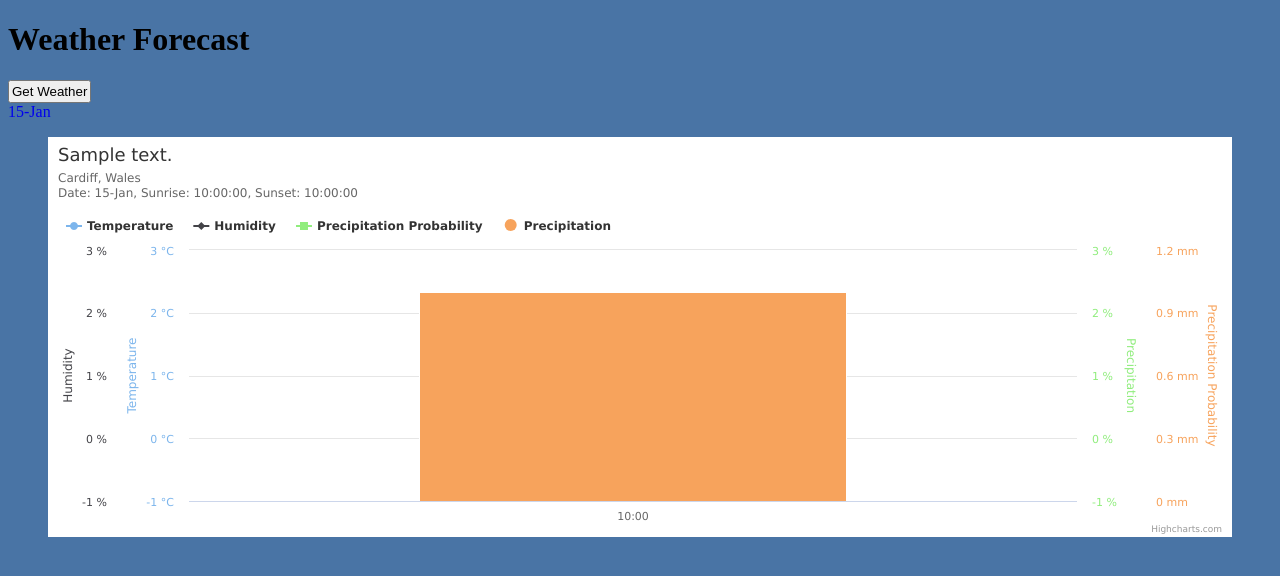
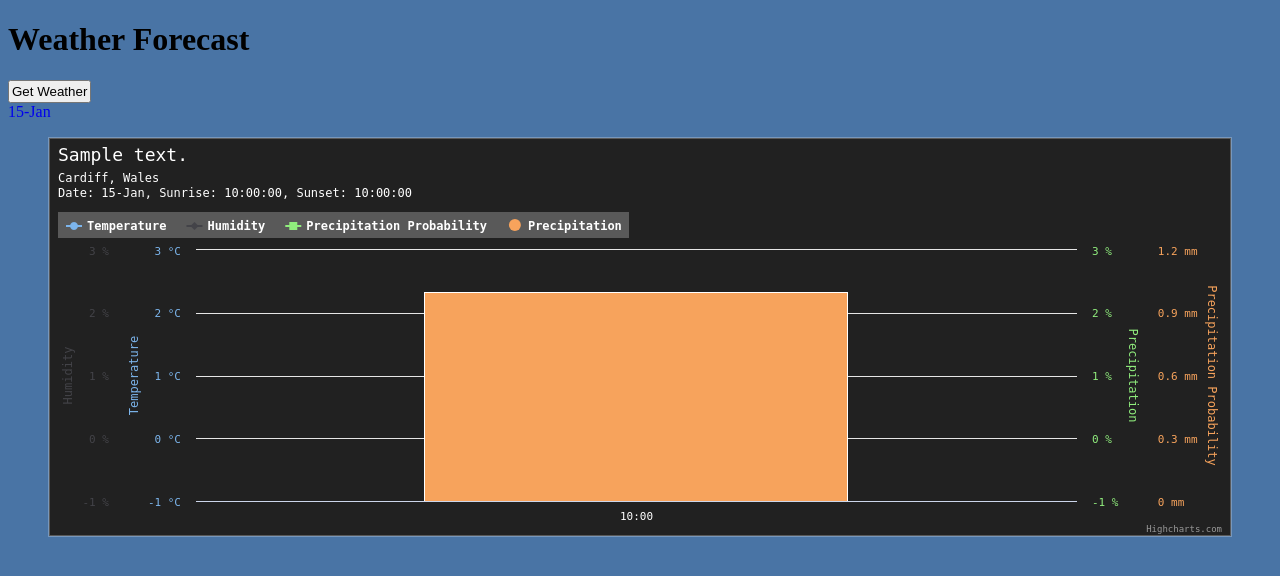
Before and after one commit to PetercSnk/web-app-garden, a Flask app: page /weather/1 in a window 1280 px wide. Shown: the part 46-622 px from the top of the page. Run offline with Flask 3, Linux system fonts and the light colour scheme; a user stored in the database is signed in; tables that the repository leaves empty hold one stand-in row (values such as "Sample post").

Commit message:
changed color and font of chart

```diff
--- a/web-application-bp/app/weather/templates/weather/weather.html
+++ b/web-application-bp/app/weather/templates/weather/weather.html
@@ -1,6 +1,7 @@
 {% extends "core/core.html" %}
 {% block head %}
     <title>Home</title>
+    <link rel="stylesheet" type="text/css" href="{{ url_for('weather_bp.static', filename='stylesheet.css') }}"/>
     <script src="https://code.highcharts.com/highcharts.js"></script>
 {% endblock %}
 {% block content %}
@@ -29,20 +30,37 @@
                 chart: {
                     zooming: {
                         type: "xy"
+                    },
+                    backgroundColor: "#212121",
+                    borderColor: "rgba(255,255,255,0.25)",
+                    borderWidth: 2,
+                    style: {
+                        fontFamily: "monospace",
                     }
                 },
                 title: {
                     text: "{{ daily_data.weather_description }}",
-                    align: "left"
+                    align: "left",
+                    style: {
+                        color: "#ffffff"
+                    }
                 },
                 subtitle: {
                     text: `{{ city }}, {{ region }}<br>Date: {{ format_date(daily_data.date) }},
                     Sunrise: {{ daily_data.sunrise }}, Sunset: {{ daily_data.sunset }}`,
-                    align: "left"
+                    align: "left",
+                    style: {
+                        color: "#ffffff"
+                    }
                 },
                 xAxis: [{
                     categories: time,
-                    crosshair: true
+                    crosshair: true,
+                    labels: {
+                        style: {
+                            color: "#ffffff"
+                        }
+                    }
                 }],
                 yAxis: [{
                     labels: {
@@ -105,9 +123,10 @@
                 legend: {
                     align: "left",
                     verticalAlign: "top",
-                    backgroundColor:
-                        Highcharts.defaultOptions.legend.backgroundColor ||
-                        "rgba(255,255,255,0.25)"
+                    backgroundColor: "rgba(255,255,255,0.25)",
+                    itemStyle: {
+                        color: "#ffffff"
+                    }
                 },
                 series: [{
                     name: "Temperature",
```
